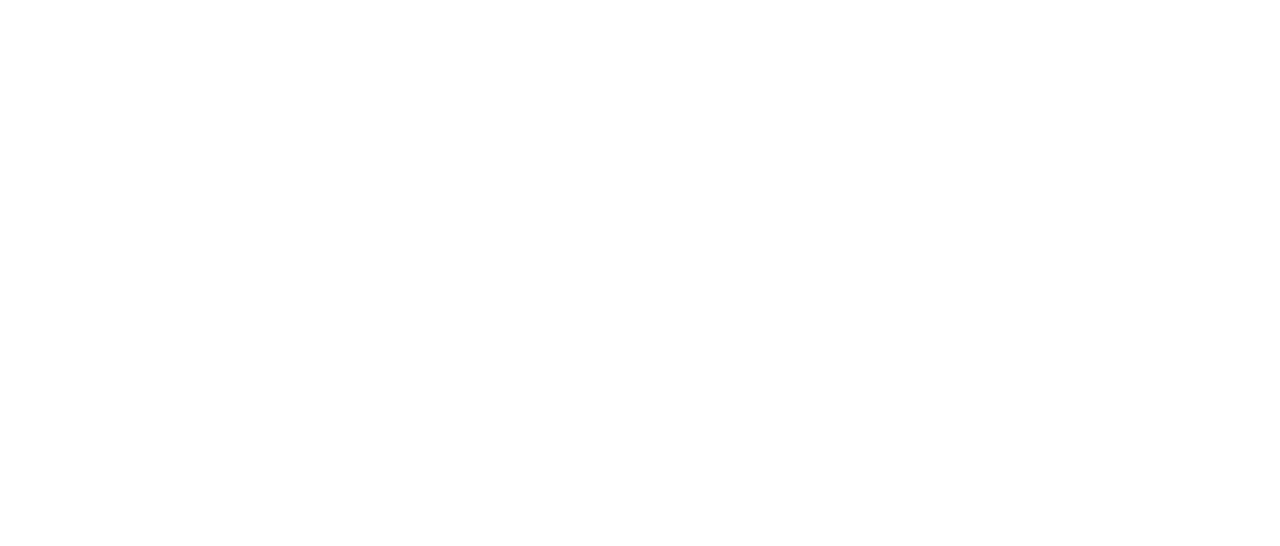
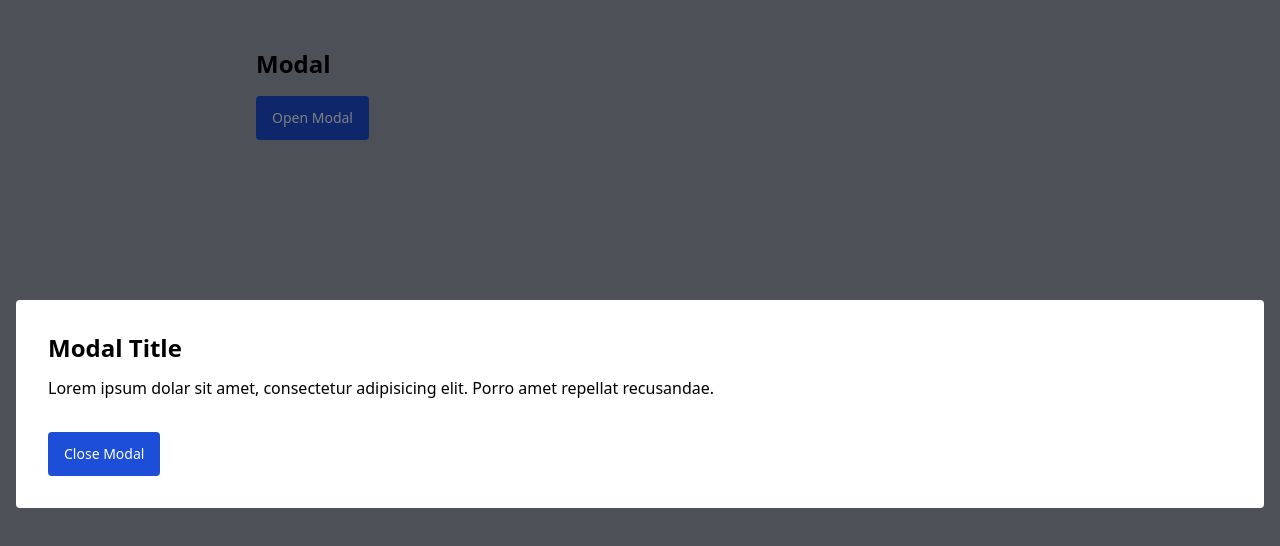
Before and after one commit to angela-mitchell-vmlyr/scrimba-alpine, a plain HTML site: page modal/modal.html in a window 1280 px wide. Drawn offline with nearby package versions, Linux system fonts and the light colour scheme.

Commit message:
add styling for modal and background

```diff
--- a/modal/modal.html
+++ b/modal/modal.html
@@ -5,9 +5,37 @@
         <meta http-equiv="X-UA-Compatible" content="IE=edge">
         <meta name="viewport" content="width=device-width, initial-scale=1.0">
         <title>Modal</title>
+        <script src="https://cdn.tailwindcss.com"></script>
         <script src="//unpkg.com/alpinejs" defer></script>
-</head>
-<body>
+        <script src="https://kit.fontawesome.com/373a35906b.js" crossorigin="anonymous"></script>
+        <link rel="stylesheet" href="./dropdown.css"></head>
+    <body class="bg-gray-400">
+        <div class="container mx-auto px-4 xl:px-64 mt-12 mb-12">
+            <h2 class="text-2xl font-bold">Modal</h2>
 
+            <div>
+                <button class="bg-blue-700 text-white px-4 py-3 mt-4 text-sm rounded">
+                    Open Modal
+                </button>
+            </div>
+
+            <div
+                style="background-color: rgba(0, 0, 0, .5)"
+                class="mx-auto absolute top-0 left-0 w-full h-full flex items-center shadow-lg overflow-y-auto">
+                <div class="container mx-auto rounded p-4 mt-2 overflow-y-auto">
+                    <div class="bg-white rounded px-8 py-8">
+                        <h1 class="font-bold text-2xl mb-3">Modal Title</h1>
+                        <div class="modal-body">
+                            <p>Lorem ipsum dolar sit amet, consectetur adipisicing elit. Porro amet repellat recusandae.</p>
+                        </div>
+                        <div class="mt-4">
+                            <button class="bg-blue-700 text-white px-4 py-3 mt-4 text-sm rounded">
+                                Close Modal
+                            </button>
+                        </div>
+                    </div>
+                </div>
+            </div>
+        </div>
     </body>
 </html>
```
Lines whose indentation alone changed are shown as unchanged.
